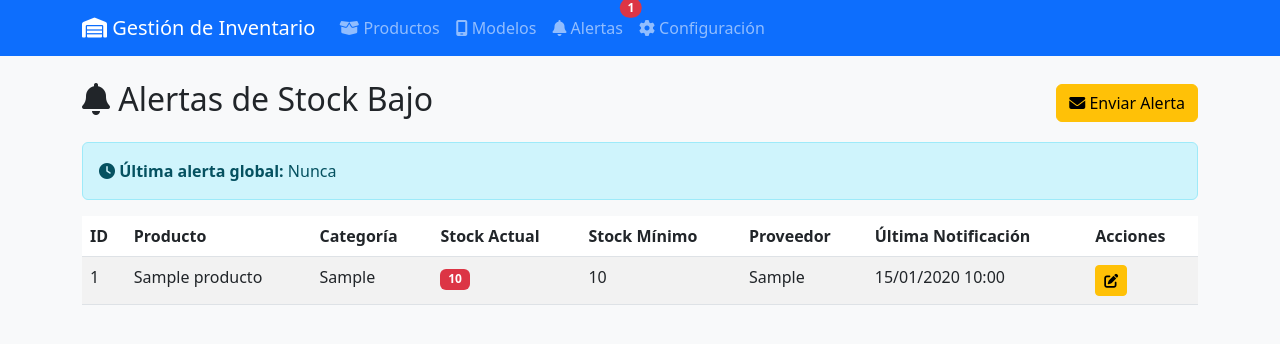
After one commit to ITZ-NANO21-MC/Sistema-de-inventario, a Flask app: page /alertas in a window 1280 px wide. The commit adds this page. Shown: the top 344 px of the page. Run offline with Flask 3, Linux system fonts and the light colour scheme; tables that the repository leaves empty hold one stand-in row (values such as "Sample post").

Commit message:
feat: Implement product alerts and system configuration model

```diff
--- a/app/__init__.py
+++ b/app/__init__.py
@@ -66,10 +66,24 @@ def create_app(config_class=Config):
     from app.views.producto_routes import producto_bp
     from app.views.modelo_routes import modelo_bp
     from app.views.config_routes import config_bp
+    from app.views.alertas_routes import alertas_bp
 
     app.register_blueprint(producto_bp, url_prefix='/productos')
     app.register_blueprint(modelo_bp, url_prefix='/modelos')
     app.register_blueprint(config_bp)
+    app.register_blueprint(alertas_bp)
+
+    # Context processor para pasar productos_bajos_count a todas las plantillas
+    @app.context_processor
+    def inject_productos_bajos():
+        from app.models import Producto
+        try:
+            count = Producto.query.filter(
+                Producto.cantidad_stock <= Producto.stock_minimo
+            ).count()
+        except:
+            count = 0
+        return dict(productos_bajos_count=count)
 
     # Ruta raíz redirige a lista de productos
     @app.route('/')
--- /dev/null
+++ b/app/controllers/alertas.py
@@ -0,0 +1,47 @@
+from app.models import Producto, ConfiguracionSistema
+from app import db
+from datetime import datetime
+
+
+class AlertaController:
+    @staticmethod
+    def obtener_productos_bajos():
+        return Producto.query.filter(
+            Producto.cantidad_stock <= Producto.stock_minimo
+        ).all()
+
+    @staticmethod
+    def obtener_productos_bajos_count():
+        return Producto.query.filter(
+            Producto.cantidad_stock <= Producto.stock_minimo
+        ).count()
+
+    @staticmethod
+    def obtener_ultima_alerta_global():
+        config = ConfiguracionSistema.query.filter_by(
+            clave='ultima_alerta_global'
+        ).first()
+        return config.valor if config else None
+
+    @staticmethod
+    def guardar_fecha_global():
+        ahora = datetime.now()
+        config = ConfiguracionSistema.query.filter_by(
+            clave='ultima_alerta_global'
+        ).first()
+        if config:
+            config.valor = ahora
+        else:
+            config = ConfiguracionSistema(
+                clave='ultima_alerta_global',
+                valor=ahora
+            )
+            db.session.add(config)
+        db.session.commit()
+
+    @staticmethod
+    def guardar_fechas_productos(productos):
+        ahora = datetime.now()
+        for producto in productos:
+            producto.ultima_notificacion = ahora
+        db.session.commit()
--- /dev/null
+++ b/app/templates/alertas/index.html
@@ -0,0 +1,71 @@
+{% extends "base.html" %}
+
+{% block content %}
+<div class="d-flex justify-content-between align-items-center mb-3">
+    <h2><i class="fas fa-bell"></i> Alertas de Stock Bajo</h2>
+    <form action="{{ url_for('alertas.enviar') }}" method="POST">
+        <button type="submit" class="btn btn-warning">
+            <i class="fas fa-envelope"></i> Enviar Alerta
+        </button>
+    </form>
+</div>
+
+<div class="alert alert-info">
+    <i class="fas fa-clock"></i>
+    <strong>Última alerta global:</strong>
+    {% if ultima_global %}
+        {{ ultima_global.strftime('%d/%m/%Y %H:%M') }}
+    {% else %}
+        Nunca
+    {% endif %}
+</div>
+
+{% if productos %}
+<div class="table-responsive">
+    <table class="table table-striped table-hover">
+        <thead>
+            <tr>
+                <th>ID</th>
+                <th>Producto</th>
+                <th>Categoría</th>
+                <th>Stock Actual</th>
+                <th>Stock Mínimo</th>
+                <th>Proveedor</th>
+                <th>Última Notificación</th>
+                <th>Acciones</th>
+            </tr>
+        </thead>
+        <tbody>
+            {% for p in productos %}
+            <tr>
+                <td>{{ p.id }}</td>
+                <td>{{ p.nombre }}</td>
+                <td>{{ p.categoria }}</td>
+                <td>
+                    <span class="badge bg-danger">{{ p.cantidad_stock }}</span>
+                </td>
+                <td>{{ p.stock_minimo }}</td>
+                <td>{{ p.proveedor or '-' }}</td>
+                <td>
+                    {% if p.ultima_notificacion %}
+                        {{ p.ultima_notificacion.strftime('%d/%m/%Y %H:%M') }}
+                    {% else %}
+                        <span class="text-muted">Nunca</span>
+                    {% endif %}
+                </td>
+                <td>
+                    <a href="{{ url_for('producto.editar', id=p.id) }}" class="btn btn-sm btn-warning" title="Editar">
+                        <i class="fas fa-edit"></i>
+                    </a>
+                </td>
+            </tr>
+            {% endfor %}
+        </tbody>
+    </table>
+</div>
+{% else %}
+<div class="alert alert-success">
+    <i class="fas fa-check-circle"></i> No hay productos con stock bajo. ¡Inventario en óptimas condiciones!
+</div>
+{% endif %}
+{% endblock %}
--- a/app/templates/base.html
+++ b/app/templates/base.html
@@ -33,6 +33,16 @@
                         </a>
                     </li>
                     <li class="nav-item">
+                        <a class="nav-link position-relative" href="{{ url_for('alertas.listar') }}">
+                            <i class="fas fa-bell"></i> Alertas
+                            {% if productos_bajos_count > 0 %}
+                                <span class="position-absolute top-0 start-100 translate-middle badge rounded-pill bg-danger">
+                                    {{ productos_bajos_count }}
+                                </span>
+                            {% endif %}
+                        </a>
+                    </li>
+                    <li class="nav-item">
                         <a class="nav-link" href="{{ url_for('config.panel') }}">
                             <i class="fas fa-cog"></i> Configuración
                         </a>
--- /dev/null
+++ b/app/views/alertas_routes.py
@@ -0,0 +1,33 @@
+from flask import Blueprint, render_template, redirect, url_for, flash, current_app
+from app.controllers.alertas import AlertaController
+
+alertas_bp = Blueprint('alertas', __name__)
+
+
+@alertas_bp.route('/alertas')
+def listar():
+    productos_bajos = AlertaController.obtener_productos_bajos()
+    ultima_global = AlertaController.obtener_ultima_alerta_global()
+    return render_template('alertas/index.html',
+                         productos=productos_bajos,
+                         ultima_global=ultima_global)
+
+
+@alertas_bp.route('/alertas/enviar', methods=['POST'])
+def enviar():
+    from app.services.alertas import verificar_stock_y_notificar
+    from app.controllers.alertas import AlertaController
+
+    app = current_app._get_current_object()
+    productos_bajos = AlertaController.obtener_productos_bajos()
+
+    try:
+        verificar_stock_y_notificar(app)
+        AlertaController.guardar_fecha_global()
+        AlertaController.guardar_fechas_productos(productos_bajos)
+        flash('Alerta enviada y fechas actualizadas', 'success')
+    except Exception as e:
+        flash(f'Error al enviar alerta: {str(e)}', 'danger')
+        current_app.logger.error(f"Error al enviar alerta: {str(e)}")
+
+    return redirect(url_for('alertas.listar'))
```
Also changed, not shown: app/models.py (+10 -0 lines), migrations/versions/9adf3a583675_agregar_campos_de_notificaciones.py (added, +32 -0 lines).
